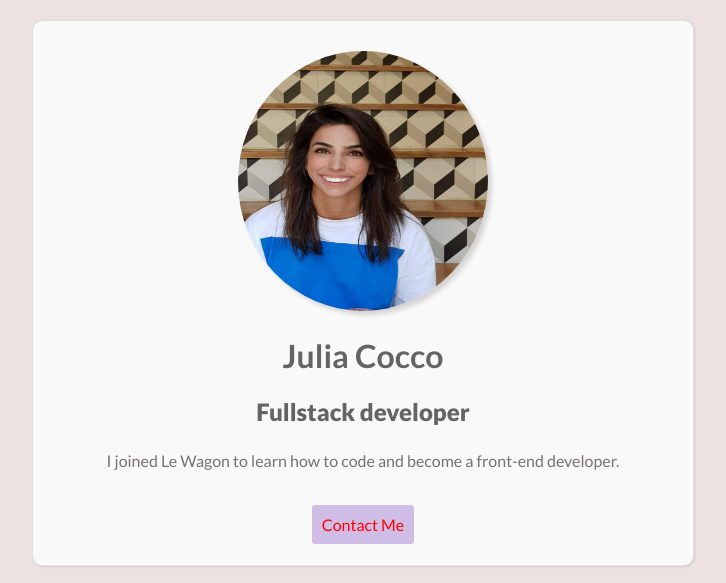
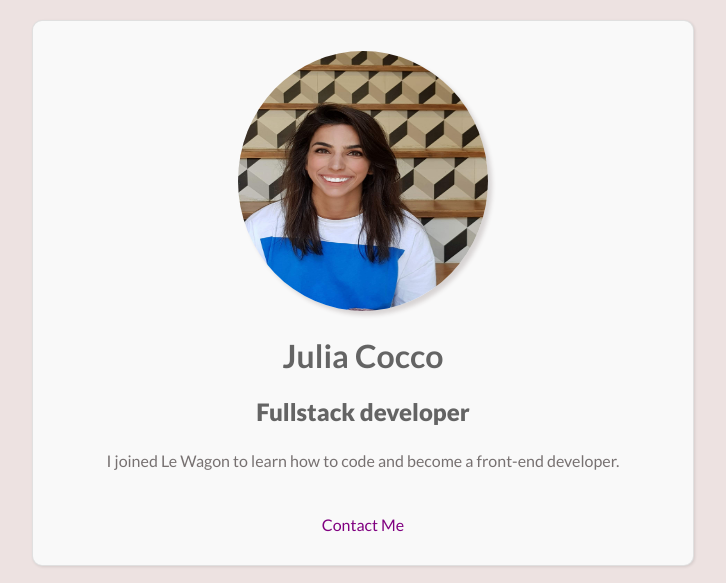
Before and after one commit to juliacocco/profile, a plain HTML site: page index.html in a window 1280 px wide. Shown: the top 583 px of the page, without its empty margins (277-1003 px from the left). Drawn offline with Linux system fonts and the light colour scheme.

Commit message:
make my profile prettier

```diff
--- a/style.css
+++ b/style.css
@@ -33,9 +33,8 @@ body {
 
 .btn-purple {
   font-family: 'Lato', sans-serif;
-  background-color: #D0BDE6;
   padding: 10px;
-  color: red;
+  color: purple;
   border-radius: 3px;
  }
 
```
